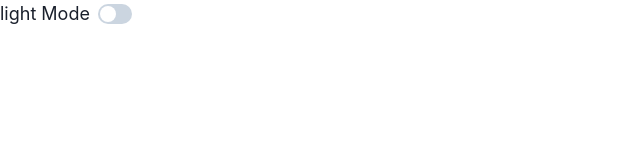
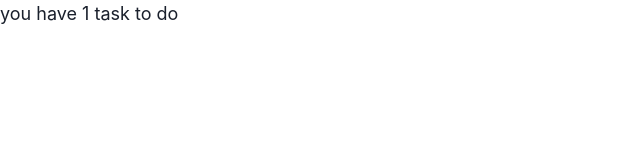
Before and after one commit to martinrfh/TodoList, a React (Vite) app: page / in a window 1280 px wide. Shown: the top 160 px of the page, without its empty margins (0-640 px from the left). Built offline with nearby package versions, Linux system fonts and the light colour scheme.

Commit message:
Build remaining task counter component.

```diff
--- a/src/App.tsx
+++ b/src/App.tsx
@@ -1,9 +1,9 @@
-import ColorModeSwitch from "./ColorModeSwitch";
+import TaskCounter from "./TaskCounter";
 
 function App() {
   return (
     <>
-      <ColorModeSwitch />
+      <TaskCounter />
     </>
   );
 }
--- /dev/null
+++ b/src/TaskCounter.tsx
@@ -0,0 +1,7 @@
+import { Text } from "@chakra-ui/react";
+
+const TaskCounter = () => {
+  return <Text fontSize="lg">you have 1 task to do</Text>;
+};
+
+export default TaskCounter;
```
